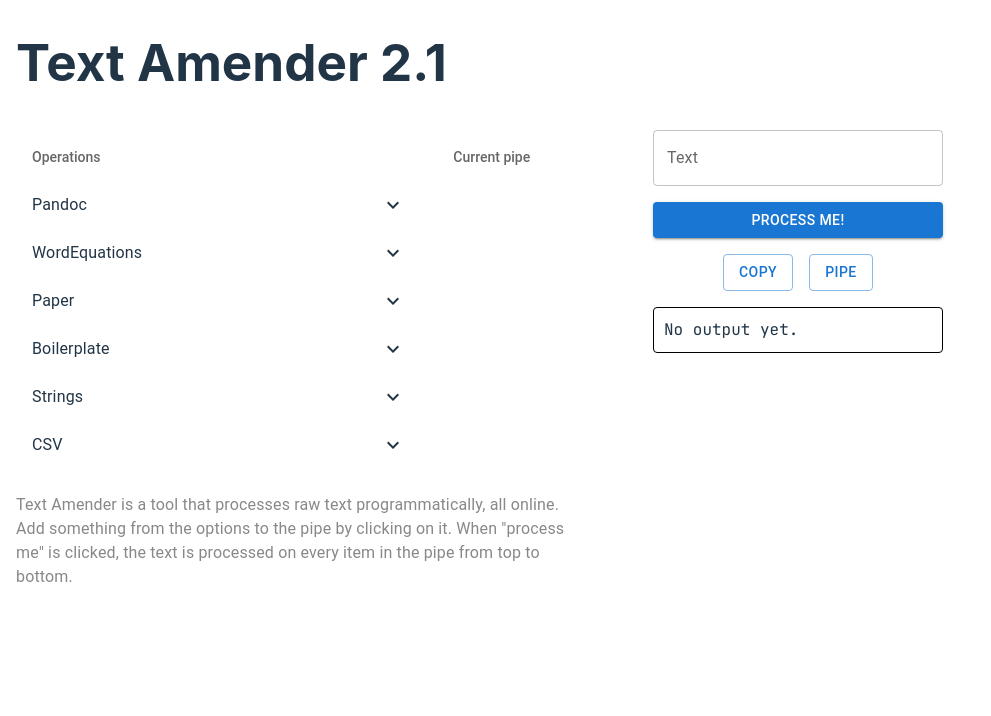
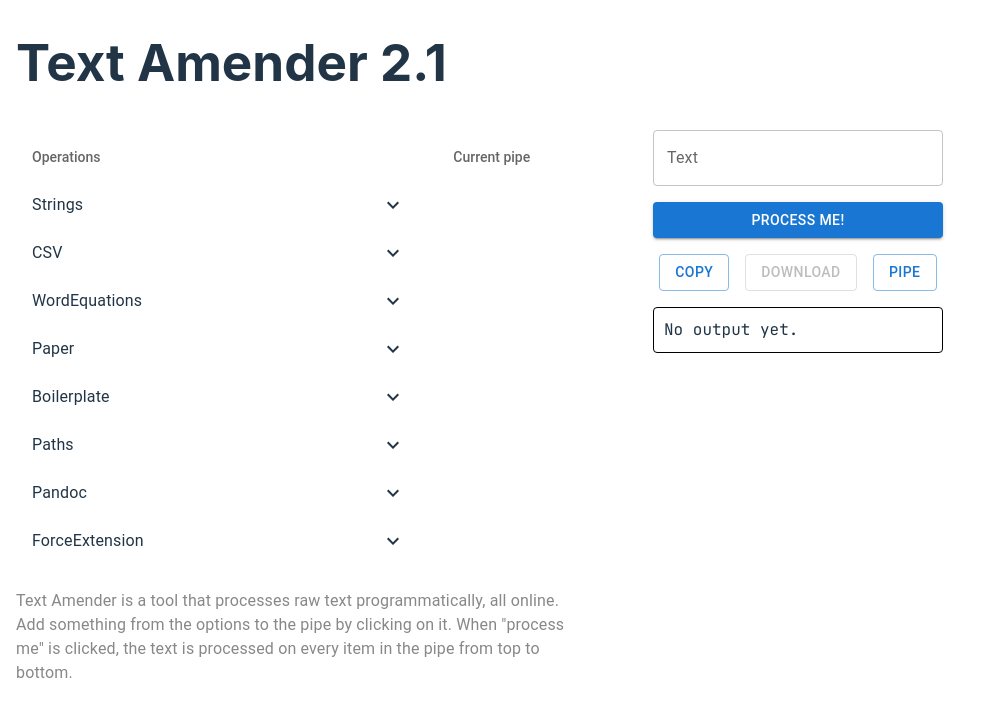
Before and after one commit to ICPRplshelp/text-amender-v2, a React (Vite) app: page / in a window 1280 px wide. Shown: the top 716 px of the page, without its empty margins (0-991 px from the left). Built offline with nearby package versions, Linux system fonts and the light colour scheme.

Commit message:
More CSV and paths utilities + DL

```diff
--- a/src/App.tsx
+++ b/src/App.tsx
@@ -10,6 +10,7 @@ import ModuleSelector from "./components/ModuleSelector/module-selector.tsx";
 
 
 function App() {
+    const [altered, setAltered] = useState(false);
     const [open, setOpen] = useState(false);
     const [, forceUpdate] = useReducer(x => x + 1, 0);
     const copyMe = () => {
@@ -26,7 +27,7 @@ function App() {
 
         setOpen(false);
     };
-
+    const amendedFileName = "amended_file";
 
     const [selectedModule,] = useState<AmendmentModule>(amendmentModules[0]);
 
@@ -39,6 +40,7 @@ function App() {
     };
 
     const handleClick07 = () => {
+        setAltered(true);
         const newTextValue = stringPipe.processModule(input);
         setOutput(newTextValue);
 
@@ -51,6 +53,15 @@ function App() {
             </Button>
         </Fragment>
     );
+
+    const downloadFile = (_opt: string) => {
+        const element = document.createElement("a");
+        const file = new Blob([_opt], {type: 'text/plain'});
+        element.href = URL.createObjectURL(file);
+        element.download = `${amendedFileName}.${stringPipe.getExtension()}`;
+        document.body.appendChild(element); // Required for this to work in FireFox
+        element.click();
+    }
 
 
     return (
@@ -138,6 +149,20 @@ function App() {
                                             }}>
                                                 Copy
                                             </Button></Tooltip>
+
+                                            <Tooltip
+                                                placement={"bottom"}
+                                                title={`Download as ${amendedFileName}.${stringPipe.getExtension()}`}><Button
+                                                disabled={!altered}
+                                                variant={"outlined"} onClick={() => {
+                                                downloadFile(output);
+                                            }}>
+                                                Download
+                                            </Button></Tooltip>
+
+
+
+
                                             <Tooltip
                                                 placement={"right"}
                                                 title={"Copy to input"}><Button variant={"outlined"} onClick={() => {
--- a/src/shared/amendment-modules.ts
+++ b/src/shared/amendment-modules.ts
@@ -163,7 +163,7 @@ const toUnixPath: AmendmentModule = {
     name: "Unix Path",
     repr: "unix-path",
     description: "text.replace(R\"\\\", \"/\")",
-    category: AmendmentCategories.Strings,
+    category: AmendmentCategories.Paths,
     inputType: "Text",
     operation: (text) => {
         return text.replaceAll("\\", "/");
@@ -173,10 +173,15 @@ const toUnixPath: AmendmentModule = {
 const toWindowsPath: AmendmentModule = {
     name: "Windows Path",
     repr: "windows-path",
-    description: "text.replace(\"/\", R\"\\\")",
-    category: AmendmentCategories.Strings,
+    description: "text.replace(\"/\", R\"\\\"); also renames /c and /mnt/c for bash / wsl users",
+    category: AmendmentCategories.Paths,
     inputType: "Text",
     operation: (text) => {
+        if(text.startsWith("/c")){
+            text = text.replace("/c", "C:");
+        } else if (text.startsWith("/mnt/c")) {
+            text = text.replace("/mnt/c", "C:");
+        }
         return text.replaceAll("/", "\\");
     }
 }
@@ -332,6 +337,19 @@ function toNumberBooleanOrString(s: string) {
     return trimmed;
 }
 
+
+function csvToList(text: string) {
+    return text.split("\n").map(sp => sp.split(",").map(s => {
+        return s.trim()
+    }));
+}
+
+function listToCSV(text: (string | number | boolean | undefined | null)[][]): string {
+    const csv = text.map(row => row.join(","));
+    return csv.join("\n");
+}
+
+
 function csvToJson(text: string) {
     text = text.trim();
     const arr = text.split("\n").map(sp => sp.split(",").map(s => {
@@ -403,6 +421,46 @@ const stripLeadingSpaces: AmendmentModule = {
     }
 }
 
+const strip: AmendmentModule = {
+    name: "Strip",
+    repr: "strip",
+    description: "str.strip() (or trim in Java/JS)",
+    category: AmendmentCategories.Strings,
+    operation: (text) => {
+        return text.trim();
+    }
+}
+
+
+function findIndices<T>(list: T[], predicate: (value: T) => boolean): number[] {
+    const indices: number[] = [];
+    for (let i = 0; i < list.length; i++) {
+        if (predicate(list[i])) {
+            indices.push(i);
+        }
+    }
+    return indices;
+}
+
+
+const selectFromCSV: AmendmentModule = {
+    name: "Remove TEMP and blank columns from CSV",
+    repr: "select-from-csv",
+    description: "Removes all columns with a header starting with TEMP (case sensitive)",
+    category: AmendmentCategories.CSV,
+    operation: (text) => {
+        const csvData = csvToList(text);
+        if (csvData.length === 0) {
+            return "Invalid input";
+        }
+        const header = csvData[0];
+        const indices = findIndices(header, (t) => t.trim() === "" || t.startsWith("TEMP"));
+        const filteredCSV = csvData.map((sl) => sl.filter((_, index) => !indices.includes(index)));
+        return listToCSV(filteredCSV);
+    }
+}
+
+
 const extractNumberFromCsv: AmendmentModule = {
     name: "Extract Number From CSV",
     repr: "extract-number-from-csv",
@@ -413,16 +471,79 @@ const extractNumberFromCsv: AmendmentModule = {
             const match = str.match(/-?\d+(\.\d+)?/);
             return match ? match[0] : "";
         }
-        return text.split("\n").map(t => t.split(",").map(v=>findFirstNumber(v)).join(",")).join("\n");
 
+        return text.split("\n").map(t => t.split(",").map(v => findFirstNumber(v)).join(",")).join("\n");
     }
 }
 
+const toGitBash: AmendmentModule = {
+    name: "To Git Bash Path",
+    repr: "git-bash",
+    description: "Converts a Windows file path to a Git bash file path",
+    category: AmendmentCategories.Paths,
+    operation: (text) => {
+        const t1 = text.replaceAll("\\", "/");
+        return t1.replace("C:", "/c");
+    }
+}
+
+const toWSLPath: AmendmentModule = {
+    name: "To WSL Path",
+    repr: "git-bash",
+    description: "Converts a Windows file path to a Git bash file path",
+    category: AmendmentCategories.Paths,
+    operation: (text) => {
+        const t1 = text.replaceAll("\\", "/");
+        return t1.replace("C:", "/mnt/c");
+    }
+}
+
+
+const stripSurroundingQuotes: AmendmentModule = {
+    name: "Strip surrounding quotes",
+    repr: "Strip surrounding quotes",
+    description: "Strip surrounding quotation marks, single or double quotes",
+    category: AmendmentCategories.Strings,
+    operation: (text) => {
+        return text.replace(/^['"]+|['"]+$/g, '');
+    }
+}
+
+
+const thisPCFoldersAccessToFullPath: AmendmentModule = {
+    name: "This PC Folders to Full Path",
+    repr: "Strip surrounding quotes",
+    description: "Appends the full Windows path to folders in THIS PC: 3D Objects, Desktop, Documents, Downloads, Music, Pictures, Videos",
+    category: AmendmentCategories.Paths,
+    operation: (text) => {
+        const targetFolders = ["3D Objects", "Desktop", "Documents", "Downloads", "Music", "Pictures", "Videos"];
+        for (const tf of targetFolders) {
+            if (text.startsWith(tf)) {
+                text = text.replace(tf, `C:\\Users\\%USERNAME%\\${tf}`)
+            }
+        }
+        return text;
+    }
+}
+
+const extAmendmentModules: AmendmentModule[] = ["csv", "json", "md", "html", "tex"].map(ext => {
+    return {
+        name: `.${ext}`,
+        repr: `${ext}-ext`,
+        description: `Changes the download format to .${ext}`,
+        category: AmendmentCategories.ForceExtension,
+        operation: (text) => {
+            return text
+        }
+    }
+})
+
+
 export const amendmentModules: AmendmentModule[] = [
-    textToList, numbersToList, toUpper, toUnixPath, toWindowsPath,
+    textToList, numbersToList, toUnixPath, toWindowsPath, toGitBash, toWSLPath, thisPCFoldersAccessToFullPath, stripSurroundingQuotes, toUpper,
     literalToString, stringToLiteral, stringCounter, toMathAM, wordMatrixToCode, fixUnicodeEquations,
-    transposeMatrix, tsvToCsv, csvToTsv, tsvToJsonKeysBlankNull, csvToJsonKeysBlankNull,  csvToJsonKeys, spaceToTabs, stripLeadingSpaces, extractNumberFromCsv,
-    pandocMarkdownToHTML,
+    transposeMatrix, tsvToCsv, csvToTsv, tsvToJsonKeysBlankNull, csvToJsonKeysBlankNull, csvToJsonKeys, spaceToTabs, stripLeadingSpaces, extractNumberFromCsv,
+    pandocMarkdownToHTML, strip, selectFromCSV,
     align, plusMinus, fakeListToList,
-    pdfNewlineRemover, softWrapper,
+    pdfNewlineRemover, softWrapper, ...extAmendmentModules
 ];
--- a/src/shared/interfaces.ts
+++ b/src/shared/interfaces.ts
@@ -1,13 +1,16 @@
 export enum AmendmentCategories {
     // Anything that has to deal with document formatted for pandoc
-    Pandoc = "Pandoc",
+    Strings = "Strings",
+    CSV = "CSV",
+
     // Anything that deals with equations copied off Microsoft Word
     WordEquations = "WordEquations",
     // Anything that deals with reading documents that are not plain text
     Paper = "Paper",
     Boilerplate = "Boilerplate",
-    Strings = "Strings",
-    CSV = "CSV",
+    Paths = "Paths",
+    Pandoc = "Pandoc",
+    ForceExtension = "ForceExtension",  // this only changes the download label. For that, have the operation do nothing, and the repr, everything before the first dash is the download extension
 }
 
 
--- a/src/shared/string-pipe.ts
+++ b/src/shared/string-pipe.ts
@@ -1,4 +1,4 @@
-import {AmendmentModule} from "./interfaces.ts";
+import {AmendmentCategories, AmendmentModule} from "./interfaces.ts";
 
 export class StringPipe {
     modules: AmendmentModule[];
@@ -13,4 +13,17 @@ export class StringPipe {
     constructor(modules: AmendmentModule[]) {
         this.modules = modules;
     }
+
+    /**
+     * Returns the extension, with no dot in front of it.
+     */
+    getExtension() {
+        let currentExtension = "txt";
+        for(const module of this.modules){
+            if(module.category === AmendmentCategories.ForceExtension){
+                currentExtension = module.repr.split("-")[0] ?? ".txt";
+            }
+        }
+        return currentExtension;
+    }
 }
```
